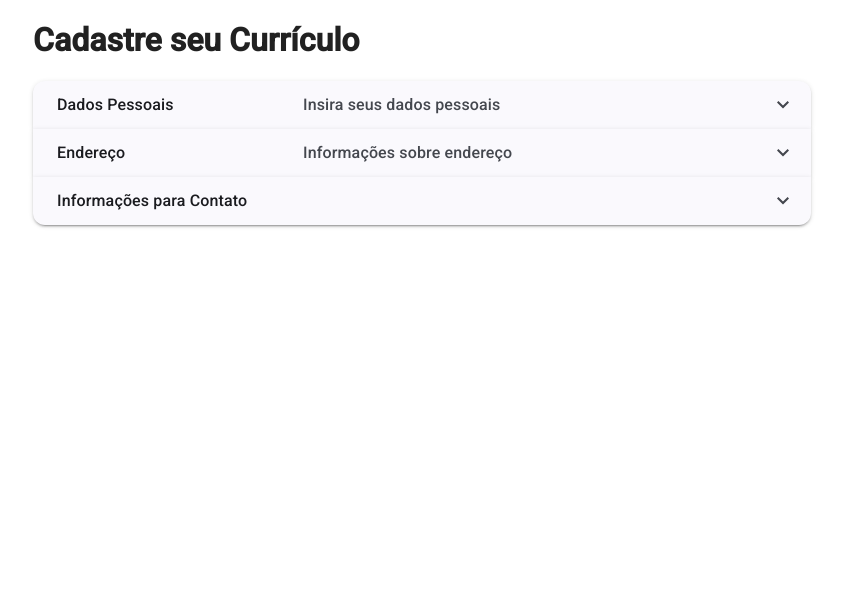
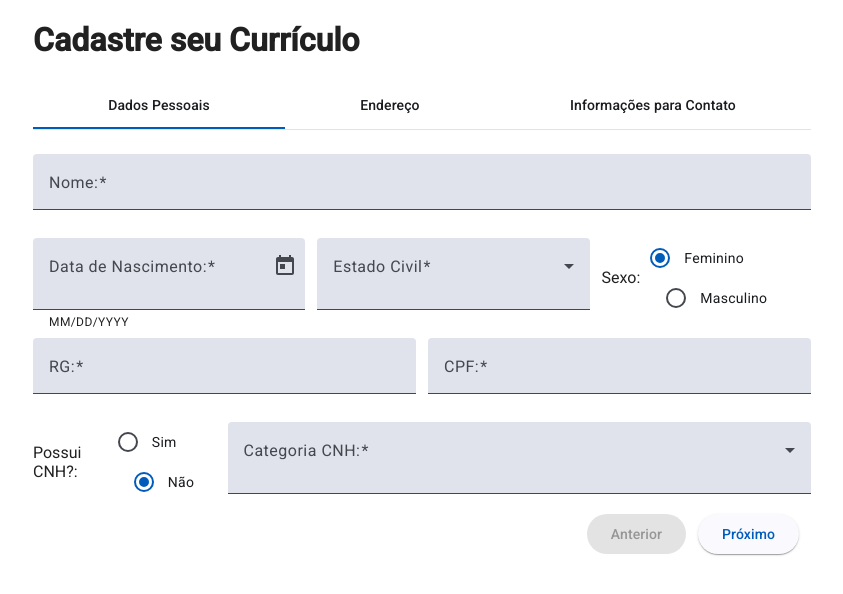
Before and after one commit to AguiarIsaac/curriculoMiranda, an Angular app: page / in a window 1280 px wide. Shown: the top 594 px of the page, without its empty margins (218-1061 px from the left). Built offline with nearby package versions, Linux system fonts and the light colour scheme.

Commit message:
Formatação campo CPF e interações input CNH

```diff
--- a/src/app/components/home/home.component.css
+++ b/src/app/components/home/home.component.css
@@ -19,6 +19,7 @@
     display: grid;
     grid-template-rows: auto;
     gap: 8px;
+    padding-top: 24px;
 }
 
 .input-column-2 {
@@ -51,6 +52,13 @@
     padding-bottom: 12px;
 }
 
+.button-container {
+    width: 100%;
+    direction: rtl;
+    padding-bottom: 8px;
+
+}
+
 .mat-mdc-radio-button ~ .mat-mdc-radio-button {
     margin-left: 16px;
   }
--- a/src/app/components/home/home.component.html
+++ b/src/app/components/home/home.component.html
@@ -1,17 +1,13 @@
 <div class="ui-container">
     <h1>Cadastre seu Currículo</h1>
 
-    <mat-accordion>
+    <mat-tab-group dynamicHeight>
         <!-- Começo Dados Pessoais -->
-        <mat-expansion-panel>
-            <mat-expansion-panel-header>
-                <mat-panel-title>Dados Pessoais</mat-panel-title>
-                <mat-panel-description>Insira seus dados pessoais</mat-panel-description>
-            </mat-expansion-panel-header>
+        <mat-tab label="Dados Pessoais">
 
             <form class="form-container">
                 <!-- Input nome -->
-                <mat-form-field [appearance]="'outline'">
+                <mat-form-field id="nome-form">
                     <mat-label>Nome:</mat-label>
                     <input matInput [formControl]="nomeVal" required>
                     @if (nomeVal.invalid && nomeVal.touched) {
@@ -21,7 +17,7 @@
 
                 <div class="radio-column-3">
                     <!-- Input data -->
-                    <mat-form-field>
+                    <mat-form-field id="data-form">
                         <mat-label>Data de Nascimento:</mat-label>
                         <input matInput [matDatepicker]="picker" [formControl]="dataVal" required>
                         <mat-hint>MM/DD/YYYY</mat-hint>
@@ -33,23 +29,23 @@
                     </mat-form-field>
 
                     <!-- Input estado civil -->
-                    <mat-form-field>
+                    <mat-form-field id="ec-form">
                         <mat-label>Estado Civil</mat-label>
                         <mat-select [formControl]="ecVal" required>
-                          @for (ec of estCiv; track ec) {
+                            @for (ec of estCiv; track ec) {
                             <mat-option [value]="ec.value">{{ec.viewValue}}</mat-option>
-                          }
+                            }
                         </mat-select>
                         @if (ecVal.invalid && ecVal.touched) {
                             <mat-error>O campo é obrigatório!</mat-error>
                         }
-                      </mat-form-field>
+                    </mat-form-field>
 
                     <!-- Input sexo -->
-                    <div class="radio-container">
+                    <div class="radio-container" id="gender-form">
                         <label>Sexo: </label>
                         <mat-radio-group>
-                          <mat-radio-button value="F">Feminino</mat-radio-button>
+                          <mat-radio-button value="F" checked>Feminino</mat-radio-button>
                           <mat-radio-button value="M">Masculino</mat-radio-button>
                         </mat-radio-group>
                     </div>
@@ -57,19 +53,25 @@
 
                 <div class="input-column-2">
                     <!-- Input rg -->
-                    <mat-form-field>
+                    <mat-form-field id="rg-form">
                         <mat-label>RG:</mat-label>
-                        <input matInput [formControl]="rgVal" (input)="formatRg($event)" placeholder="Ex: 123.456.789-0" required>
-                        @if (rgVal.invalid && rgVal.touched) {
-                            <mat-error>{{ rgError }}</mat-error>
-                        }
+                        <input matInput [formControl]="rgVal" (input)="formatRg($event)" placeholder="Ex: 12.345.678-9" required>
+                            @if (rgVal.hasError('required') && rgVal.touched) {
+                                <mat-error>Preencha o campo antes de continuar!</mat-error>
+                            } @else if (rgVal.hasError('minlength')) {
+                                <mat-error>Formato inválido. Use: 99.999.999-9</mat-error>
+                            }
                     </mat-form-field>
 
-                <!-- Parei aqui (19/02/2025) -->
-                    <mat-form-field>
-                        <!-- Input cpf -->
+                    <!-- Input cpf -->
+                    <mat-form-field id="cpf-form">
                         <mat-label>CPF:</mat-label>
-                        <input matInput required>
+                        <input matInput [formControl]="cpfVal" (input)="formatCpf($event)" placeholder="Ex: 123.456.789-00" required>
+                            @if (cpfVal.hasError('required') && cpfVal.touched) {
+                                <mat-error>Preencha o campo antes de continuar!</mat-error>
+                            } @else if (cpfVal.hasError('minlength')) {
+                                <mat-error>Formato inválido. Use: 999.999.999-99</mat-error>
+                            }
                     </mat-form-field>
                 </div>
 
@@ -77,34 +79,44 @@
                     <!-- Input CNH? -->
                     <div class="radio-container" style="justify-content: flex-start">
                         <label>Possui CNH?: </label>
-                        <mat-radio-group>
+                        <mat-radio-group (change)="trocarTitulo()">
                           <mat-radio-button value="S">Sim</mat-radio-button>
-                          <mat-radio-button value="N">Não</mat-radio-button>
+                          <mat-radio-button value="N" checked>Não</mat-radio-button>
                         </mat-radio-group>
                     </div>
+
+                    <!-- Parei aqui (07/03) -->
 
                     <!-- Input categoria cnh -->
                     <mat-form-field>
                         <mat-label>Categoria CNH:</mat-label>
-                        <input matInput>
+                        <mat-select [disabled]="desativarCnh" [formControl]="catCnhVal" multiple >
+                            @for (cat of categoriasCnh; track cat) {
+                                <mat-option [value]="cat">{{cat}}</mat-option>
+                            }
+                        </mat-select>
                     </mat-form-field>
                 </div>
             </form>
 
             <!-- Botão próximo painel (não implementado) -->
-            <mat-action-row>
-                <button>Próximo</button>
-            </mat-action-row>
+            <div class="button-container">
+                <button mat-raised-button
+                        style="margin-right: 12px;">
+                    Próximo
+                </button>
 
-        </mat-expansion-panel>
+                <button mat-raised-button
+                        style="margin-right: 12px;"
+                        disabled>
+                    Anterior
+                </button>
+            </div>
+
+        </mat-tab>
 
         <!-- Começo Endereço -->
-        <mat-expansion-panel>
-            <mat-expansion-panel-header>
-                <mat-panel-title>Endereço</mat-panel-title>
-                <mat-panel-description>Informações sobre endereço</mat-panel-description>
-            </mat-expansion-panel-header>
-
+        <mat-tab label="Endereço">
 
             <form class="form-container">
                 <mat-form-field>
@@ -138,14 +150,10 @@
                 </mat-form-field>
             </form>
 
-        </mat-expansion-panel>
+        </mat-tab>
 
         <!-- Começo Contato -->
-        <mat-expansion-panel>
-            <mat-expansion-panel-header>
-                <mat-panel-title>Informações para Contato</mat-panel-title>
-                <mat-panel-description></mat-panel-description>
-            </mat-expansion-panel-header>
+        <mat-tab label="Informações para Contato">
 
             <form class="form-container">
                 <mat-form-field>
@@ -179,9 +187,9 @@
                 </mat-form-field>
             </form>
 
-        </mat-expansion-panel>
+        </mat-tab>
 
-    </mat-accordion>
+    </mat-tab-group>
 
 </div>
 
--- a/src/app/components/home/home.component.ts
+++ b/src/app/components/home/home.component.ts
@@ -8,6 +8,8 @@ import {MatExpansionModule} from '@angular/material/expansion';
 import { provideNativeDateAdapter } from '@angular/material/core';
 import {MatDatepickerModule} from '@angular/material/datepicker';
 import {MatRadioModule} from '@angular/material/radio';
+import {MatTabsModule} from '@angular/material/tabs';
+import { MatButtonModule } from '@angular/material/button';
 
 interface EstadoCivil {
   value: string;
@@ -25,7 +27,9 @@ interface EstadoCivil {
     MatExpansionModule,
     MatDatepickerModule,
     MatRadioModule,
-    ReactiveFormsModule
+    ReactiveFormsModule,
+    MatButtonModule,
+    MatTabsModule
   ],
   providers: [provideNativeDateAdapter()],
   changeDetection: ChangeDetectionStrategy.OnPush,
@@ -62,6 +66,8 @@ export class HomeComponent {
   //   this.enviaFormService.teste(event);
   // }
 
+  desativarCnh = true;
+
   //Botão passar form (não implementado)
   step = signal(0);
 
@@ -82,7 +88,7 @@ export class HomeComponent {
     {value: 'S', viewValue: 'Solteiro(a)'},
     {value: 'C', viewValue: 'Casado(a)'},
     {value: 'V', viewValue: 'Viúvo(a)'},
-    {value: 'O', viewValue: 'Outros'}
+    {value: 'O', viewValue: 'Outro'}
   ]
 
   // Validação de campo obrigatório
@@ -93,31 +99,71 @@ export class HomeComponent {
 
   rgVal = new FormControl('', [Validators.required, Validators.minLength(12)]);
 
-  cpfVal = new FormControl('', [Validators.required]);
+  cpfVal = new FormControl('', [Validators.required, Validators.minLength(14)]);
+
   catCnhVal = new FormControl('', [Validators.required]);
 
   // Tratamento campo RG
   formatRg(event: any) {
     let value = event.target.value.replace(/\D/g, '');
-    if (value.length > 10) value = value.substring(0, 10);
 
-    if (value.length >= 3) value = value.replace(/(\d{3})(\d{3})/, '$1.$2');
-    if (value.length >= 6) value = value.replace(/(\d{3})\.(\d{3})(\d{3})/, '$1.$2.$3');
-    if (value.length === 12) value = value.replace(/(\d{3})\.(\d{3})\.(\d{3})(\d)/, '$1.$2.$3-$4');
+    if (value.length > 9) value = value.substring(0, 9);
+
+    if (value.length >= 5) value = value.replace(/(\d{2})(\d{3})/, '$1.$2');
+    if (value.length >= 8) value = value.replace(/(\d{2})\.(\d{3})(\d{3})/, '$1.$2.$3');
+    if (value.length === 11) value = value.replace(/(\d{2})\.(\d{3})\.(\d{3})(\d)/, '$1.$2.$3-$4');
 
     event.target.value = value;
   }
 
-  getRgErrorMessage() {
-    let mensagem = ''
-    if (this.rgVal.hasError('required')) {
-      return mensagem = 'Preencha o campo antes de continuar!';
-    // } else if (this.rgVal.hasError('minlength')) {
-    //   return mensagem = 'Formato inválido. Use: 99.999.999-9';
+  // getRgErrorMessage() {
+  //   let mensagem: string;
+  //   if (this.rgVal.hasError('required')) {
+  //     mensagem = 'Preencha o campo antes de continuar!';
+  //     return mensagem;
+  //   } else if (this.rgVal.hasError('minlength')) {
+  //     mensagem = 'Formato inválido. Use: 99.999.999-9';
+  //     return mensagem;
+  //   } else {
+  //     return mensagem = ""
+  //   }
+  // }
+
+  // rgError = this.getRgErrorMessage()
+
+  // Tratamento campo CPF
+  formatCpf(event: any) {
+    let value = event.target.value.replace(/\D/g, '');
+
+    if (value.length > 11) value = value.substring(0, 11);
+
+    if (value.length >= 6) value = value.replace(/(\d{3})(\d{3})/, '$1.$2');
+    if (value.length >= 9) value = value.replace(/(\d{3})\.(\d{3})(\d{3})/, '$1.$2.$3');
+    if (value.length === 13) value = value.replace(/(\d{3})\.(\d{3})\.(\d{3})(\d)/, '$1.$2.$3-$4');
+
+    event.target.value = value;
+  }
+
+  // getCpfErrorMessage() {
+  //   let mensagem = ''
+  //   if (this.rgVal.hasError('required')) {
+  //     return mensagem = 'Preencha o campo antes de continuar!';
+  //   } else if (this.rgVal.hasError('minlength')) {
+  //     return mensagem = 'Formato inválido. Use: 999.999.999-99';
+  //   } else {
+  //     return mensagem
+  //   }
+  // }
+
+  // cpfError = this.getCpfErrorMessage()
+
+  trocarTitulo(){
+    if(this.desativarCnh){
+      this.desativarCnh = false
     } else {
-      return mensagem
+      this.desativarCnh = true
     }
   }
 
-  rgError = this.getRgErrorMessage()
+  categoriasCnh: string[] = ['A', 'B', 'C', 'D', 'E']
 }
```
